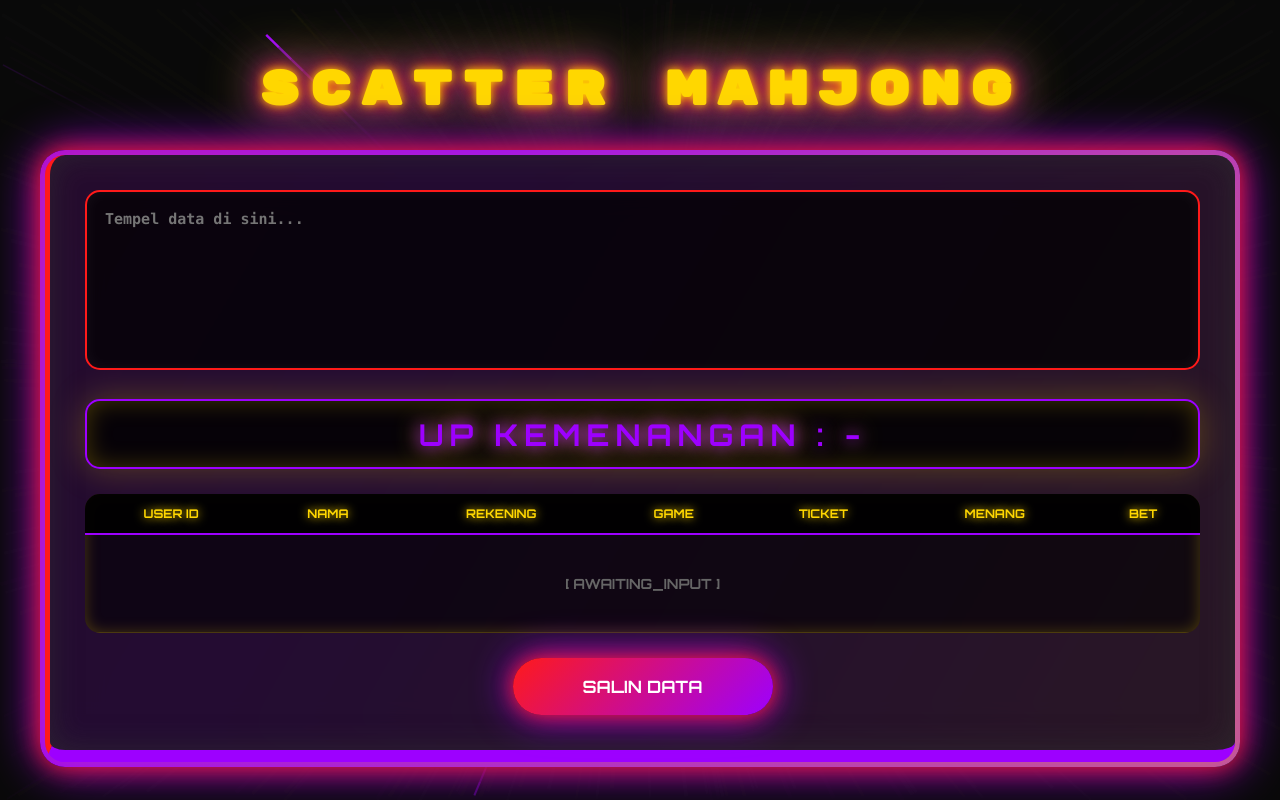
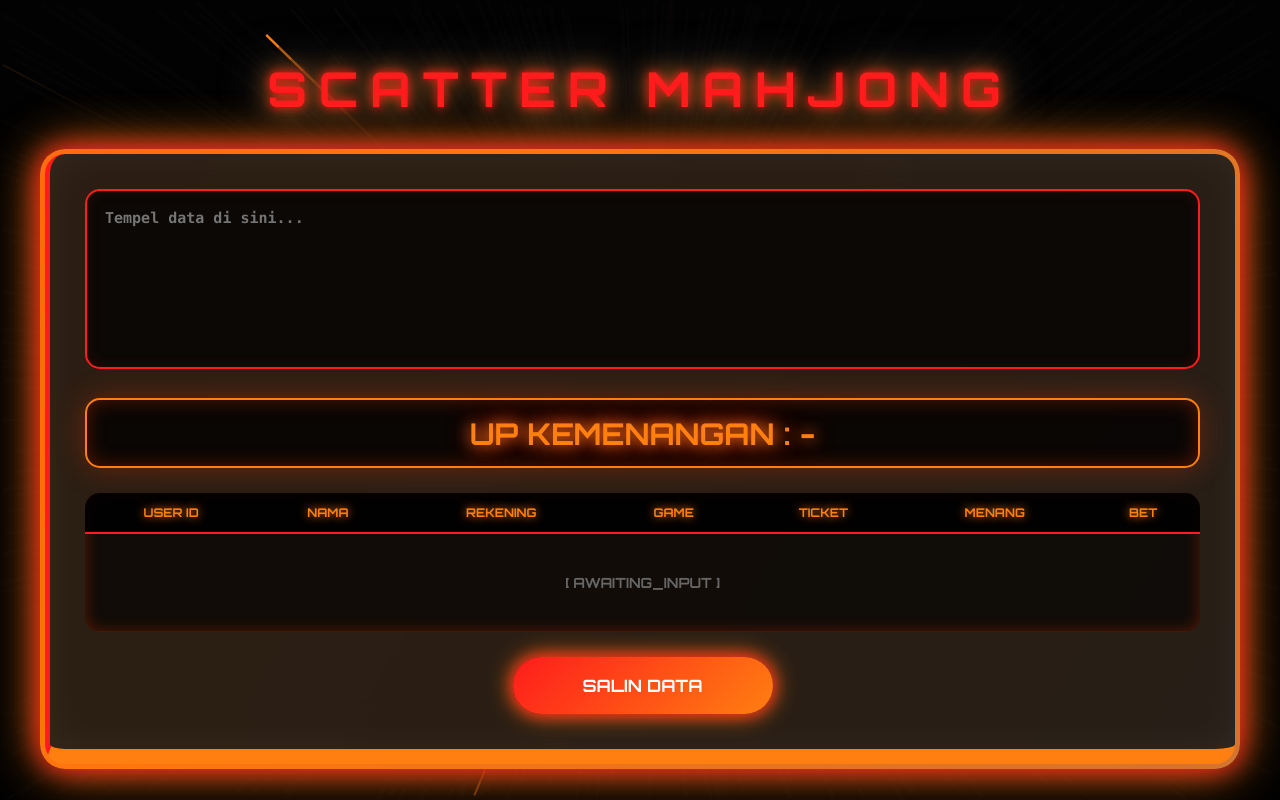
Before and after one commit to daniel-christo/scatter, a plain HTML site: page index.html in a window 1280 px wide. Drawn offline with Linux system fonts and the light colour scheme.

Commit message:
Update index.html

```diff
--- a/index.html
+++ b/index.html
@@ -2,186 +2,147 @@
 <html lang="id">
 <head>
 <meta charset="UTF-8">
-<title>Scatter Mahjong - Old Skull Luxurious</title>
-<link href="https://fonts.googleapis.com/css2?family=Orbitron:wght@500;700&family=Rubik+Mono+One&display=swap" rel="stylesheet">
+<title>Scatter Mahjong - Dark Boss Edition</title>
+<link href="https://fonts.googleapis.com/css2?family=Orbitron:wght@500;700&display=swap" rel="stylesheet">
 <style>
 :root {
-    --bg-dark: radial-gradient(circle at center, #0c0a0a, #1a0f0f 95%);
-    --gold: #ffd700;
-    --blood-red: #ff1a1a;
-    --neon-purple: #9d00ff;
-    --smoke-gray: rgba(50,50,50,0.6);
-    --panel-glass: rgba(15,15,15,0.85);
-    --glow-shadow: rgba(255,215,0,0.25);
-    --green-success: #39ff14;
+  --bg-main: radial-gradient(circle at center, #050505, #1a1a1a 90%);
+  --red: #ff1c1c;
+  --orange: #ff7f11;
+  --metal: #777777;
+  --green: #39ff14;
+  --panel-bg: rgba(20,20,20,0.9);
+  --shadow-glow: rgba(255, 60, 0, 0.3);
 }
 
 * { box-sizing: border-box; font-family: 'Orbitron', monospace; font-weight: 600; }
 body, html {
-    margin: 0; padding: 0;
-    width: 100%; height: 100%;
-    overflow: hidden;
-    background: var(--bg-dark);
-    display: flex; align-items: center; justify-content: center;
+  margin:0; padding:0; width:100%; height:100%;
+  background: var(--bg-main);
+  display:flex; justify-content:center; align-items:center;
+  overflow:hidden;
 }
 
-  /* Canvas particle & smoke effect */
-  #vortexCanvas { position: fixed; inset: 0; z-index: 0; pointer-events: none; }
+#vortexCanvas { position:fixed; inset:0; z-index:0; pointer-events:none; }
 
 .main-wrapper {
-    position: relative; z-index: 10;
-    width: 95%; max-width: 1200px;
-    display: flex; flex-direction: column; align-items: center;
+  position:relative; z-index:10; width:95%; max-width:1200px; display:flex; flex-direction:column; align-items:center;
 }
 
-  /* Header */
 .moving-h1 {
-    font-family: 'Rubik Mono One', monospace;
-    color: var(--gold);
-    font-size: 3rem;
-    letter-spacing: 10px;
-    margin-bottom: 25px;
-    text-transform: uppercase;
-    text-align: center;
-    text-shadow:
-      0 0 10px var(--gold),
-      0 0 20px var(--blood-red),
-      0 0 40px var(--neon-purple),
-      0 0 60px var(--gold);
+  color: var(--red);
+  font-size:3rem; letter-spacing:12px; text-transform:uppercase; margin-bottom:25px;
+  text-shadow: 0 0 10px var(--red),0 0 25px var(--orange),0 0 50px var(--metal);
   animation: floatMove 3s ease-in-out infinite;
 }
 
-  @keyframes floatMove {
-    0%,100% { transform: translateY(0); }
-    50% { transform: translateY(-7px); }
-  }
+@keyframes floatMove {0%,100%{transform:translateY(0);}50%{transform:translateY(-6px);}}
 
-  /* Outer glowing border */
 .container-outer {
   position: relative;
-    padding: 5px;
-    border-radius: 25px;
-    overflow: hidden;
-    width: 100%;
-    background: linear-gradient(120deg, var(--blood-red), var(--neon-purple), var(--gold));
-    background-size: 400% 400%;
+  padding:5px;
+  border-radius:25px;
+  overflow:hidden;
+  width:100%;
+  background: linear-gradient(120deg, var(--red), var(--orange), var(--metal));
+  background-size:400% 400%;
   animation: borderFlow 8s ease infinite;
-    box-shadow: 0 0 25px var(--blood-red), 0 0 50px var(--neon-purple);
+  box-shadow:0 0 25px var(--red),0 0 50px var(--orange);
 }
 
 @keyframes borderFlow {
-    0% { background-position: 0% 50%; }
-    50% { background-position: 100% 50%; }
-    100% { background-position: 0% 50%; }
+  0%{background-position:0% 50%;}
+  50%{background-position:100% 50%;}
+  100%{background-position:0% 50%;}
 }
 
-  /* Inner glassy panel */
 .container {
-    width: 100%;
-    padding: 35px;
-    background: var(--panel-glass);
+  width:100%;
+  padding:35px;
+  background: var(--panel-bg);
   backdrop-filter: blur(25px);
-    border-radius: 20px;
-    border-left: 5px solid var(--blood-red);
-    border-bottom: 12px solid var(--neon-purple);
-    position: relative; z-index: 1;
-    box-shadow: inset 0 0 30px var(--smoke-gray), 0 0 40px var(--glow-shadow);
-    transition: 0.3s;
+  border-radius:20px;
+  border-left:5px solid var(--red);
+  border-bottom:15px solid var(--orange);
+  box-shadow: inset 0 0 40px rgba(255,255,255,0.05), 0 0 50px var(--shadow-glow);
+  position: relative; z-index:1;
+  transition:0.3s;
 }
 
 textarea {
-    width: 100%; height: 180px;
-    background: rgba(0,0,0,0.75);
-    border: 2px solid var(--blood-red);
-    color: #fff; padding: 18px;
-    font-family: 'Consolas', monospace;
-    font-size: 15px; border-radius: 15px;
-    resize: none; outline: none;
-    box-shadow: inset 0 0 15px rgba(255,255,255,0.05);
-    transition: 0.3s;
+  width:100%; height:180px; padding:18px; font-family:'Consolas', monospace;
+  font-size:15px; border-radius:15px; resize:none; outline:none;
+  border:2px solid var(--red); background: rgba(0,0,0,0.75); color:#fff;
+  box-shadow: inset 0 0 15px rgba(255,60,0,0.1);
+  transition:0.3s;
+}
+textarea:focus {
+  border:2px solid var(--orange);
+  box-shadow:0 0 30px var(--orange),0 0 50px var(--red);
 }
 
-  textarea:focus {
-    border: 2px solid var(--neon-purple);
-    box-shadow: 0 0 35px var(--neon-purple), 0 0 55px var(--blood-red);
+#upInfo { width:100%; margin:25px 0; display:flex; justify-content:center; }
+#upSpan {
+  width:100%; height:70px; border-radius:15px;
+  display:flex; align-items:center; justify-content:center;
+  font-size:30px; color: var(--orange); background: rgba(0,0,0,0.8);
+  border:2px solid var(--orange);
+  text-shadow:0 0 15px var(--orange),0 0 25px var(--red);
+  box-shadow: inset 0 0 20px var(--shadow-glow),0 0 30px var(--shadow-glow);
+  user-select:none; transition:0.2s;
 }
-
-  /* UP Box */
-  #upInfo { width: 100%; margin: 25px 0; display: flex; justify-content: center; }
-  #upSpan {
-    display: flex; align-items: center; justify-content: center;
-    width: 100%; height: 70px;
-    background: rgba(0,0,0,0.85);
-    border: 2px solid var(--neon-purple);
-    font-size: 30px; color: var(--neon-purple);
-    letter-spacing: 6px; border-radius: 15px;
-    text-shadow: 0 0 15px var(--neon-purple), 0 0 25px var(--gold);
-    box-shadow: inset 0 0 25px var(--glow-shadow), 0 0 35px var(--glow-shadow);
-    transition: 0.2s; user-select: none;
-  }
-
-  /* Konslet big win effect */
 .konslet-text {
-    color: var(--green-success) !important;
-    text-shadow: 0 0 15px var(--green-success), 0 0 35px var(--green-success);
+  color: var(--green) !important;
+  text-shadow: 0 0 15px var(--green), 0 0 35px var(--green);
   animation: blink-konslet 0.15s infinite alternate !important;
 }
 .up-flash-konslet {
-    border-color: var(--green-success) !important;
+  border-color: var(--green) !important;
   animation: blink-konslet 0.12s infinite alternate !important;
 }
-  @keyframes blink-konslet {
-    0%,100% { opacity:1; filter: contrast(1.4); }
-    50% { opacity:0.2; filter: contrast(0.7); }
-  }
+@keyframes blink-konslet {0%,100%{opacity:1;filter:contrast(1.4);}50%{opacity:0.2;filter:contrast(0.7);}}
 
-  /* Button copy */
 .btn-copy {
-    margin-top: 25px;
-    padding: 18px 70px;
-    background: linear-gradient(135deg, var(--blood-red), var(--neon-purple));
-    color: #fff; border: none; font-size: 17px; border-radius: 50px;
-    cursor: pointer; outline: none;
-    box-shadow: 0 0 20px var(--blood-red), 0 0 40px var(--neon-purple);
-    transition: 0.3s ease;
+  margin-top:25px; padding:18px 70px; font-size:17px;
+  background: linear-gradient(135deg, var(--red), var(--orange));
+  color:#fff; border:none; border-radius:50px; cursor:pointer;
+  outline:none; transition:0.3s ease; box-shadow:0 0 15px var(--red),0 0 25px var(--orange);
 }
 .btn-copy:hover {
-    transform: scale(1.1);
-    box-shadow: 0 0 35px var(--blood-red), 0 0 60px var(--neon-purple);
+  transform:scale(1.1);
+  box-shadow:0 0 25px var(--red),0 0 50px var(--orange);
 }
-  .btn-copy:active { transform: scale(0.95); }
+.btn-copy:active {transform:scale(0.95);}
 
-  /* Table */
 .table-responsive {
-    width: 100%; margin-top: 25px; max-height: 300px; overflow-y: auto;
-    border-radius: 15px; background: rgba(0,0,0,0.6);
-    box-shadow: inset 0 0 15px var(--glow-shadow);
+  width:100%; margin-top:25px; max-height:280px; overflow-y:auto;
+  border-radius:15px; background:rgba(0,0,0,0.6);
+  box-shadow: inset 0 0 15px var(--shadow-glow);
 }
-  table { width: 100%; border-collapse: collapse; }
+table { width:100%; border-collapse:collapse; }
 thead th {
-    background: rgba(0,0,0,0.95); color: var(--gold);
-    padding: 12px; font-size: 12px; border-bottom: 2px solid var(--neon-purple);
-    text-shadow: 0 0 10px var(--gold); position: sticky; top: 0;
+  background: rgba(0,0,0,0.9); color: var(--orange); padding:12px;
+  font-size:12px; border-bottom:2px solid var(--red);
+  position: sticky; top:0; text-shadow:0 0 10px var(--orange);
 }
 tbody td {
-    padding: 12px; text-align: center; font-size: 14px;
-    border-bottom: 1px solid rgba(255,215,0,0.15);
-    color: var(--neon-purple); transition: transform 0.2s, background 0.2s;
+  padding:12px; text-align:center; color: var(--red); font-size:14px;
+  border-bottom:1px solid rgba(255,60,0,0.1); transition: transform 0.2s, background 0.2s;
 }
-  tbody tr:hover { background: rgba(255,0,0,0.15); transform: scale(1.02); }
+tbody tr:hover { background: rgba(255,60,0,0.15); transform: scale(1.02); }
+
 </style>
 </head>
 <body>
 
 <canvas id="vortexCanvas"></canvas>
-
 <div class="main-wrapper">
   <h1 class="moving-h1">SCATTER MAHJONG</h1>
   <div class="container-outer">
     <div class="container">
-      <textarea id="inputData" placeholder="Tempel data di sini..."></textarea>
+      <textarea id="inputData" placeholder="Tempel data di sini..." tabindex="1"></textarea>
       <div id="upInfo"><span id="upSpan">UP KEMENANGAN : -</span></div>
-      <div class="table-responsive">
+      <div class="table-responsive" tabindex="0">
         <table>
           <thead>
             <tr>
@@ -189,37 +150,37 @@
             </tr>
           </thead>
           <tbody id="tbodyBonus">
-            <tr><td colspan="7" style="color:#666; padding:40px;">[ AWAITING_INPUT ]</td></tr>
+            <tr><td colspan="7" style="color:#666; padding: 40px;">[ AWAITING_INPUT ]</td></tr>
           </tbody>
         </table>
       </div>
       <div style="text-align:center;">
-        <button class="btn-copy" onclick="copyTableData()">SALIN DATA</button>
+        <button class="btn-copy" id="btnCopy" tabindex="2" onclick="copyTableData()">SALIN DATA</button>
       </div>
     </div>
   </div>
 </div>
 
 <script>
-  // === Canvas vortex particles ===
 const vCanvas = document.getElementById('vortexCanvas');
 const vCtx = vCanvas.getContext('2d');
 let vParticles=[];
-  const colors=['#ff1a1a','#9d00ff','#ffd700'];
-  function resize(){vCanvas.width=innerWidth;vCanvas.height=innerHeight;}
-  window.addEventListener('resize', resize); resize();
-  class Part{constructor(){this.reset()} reset(){this.x=vCanvas.width/2;this.y=vCanvas.height/2;this.oldX=this.x;this.oldY=this.y;this.size=Math.random()*2+1;this.angle=Math.random()*Math.PI*2;this.speed=Math.random()*0.3+0.1;this.color=colors[Math.floor(Math.random()*colors.length)];} update(){this.oldX=this.x;this.oldY=this.y;this.x+=Math.cos(this.angle)*this.speed;this.y+=Math.sin(this.angle)*this.speed;this.speed*=1.035;if(this.x<0||this.x>vCanvas.width||this.y<0||this.y>vCanvas.height)this.reset();} draw(){vCtx.strokeStyle=this.color;vCtx.lineWidth=this.size;vCtx.beginPath();vCtx.moveTo(this.oldX,this.oldY);vCtx.lineTo(this.x,this.y);vCtx.stroke();}}
-  for(let i=0;i<120;i++) vParticles.push(new Part());
-  function animate(){vCtx.fillStyle='rgba(12,10,10,0.3)';vCtx.fillRect(0,0,vCanvas.width,vCanvas.height);vParticles.forEach(p=>{p.update();p.draw();});requestAnimationFrame(animate);}
+const colors=['#ff1c1c','#ff7f11','#777777'];
+function resize(){vCanvas.width=innerWidth; vCanvas.height=innerHeight;}
+window.addEventListener('resize',resize); resize();
+class Part{constructor(){this.reset()} reset(){this.x=vCanvas.width/2;this.y=vCanvas.height/2;this.oldX=this.x;this.oldY=this.y;this.size=Math.random()*2+1;this.angle=Math.random()*Math.PI*2;this.speed=Math.random()*0.3+0.1;this.color=colors[Math.floor(Math.random()*colors.length)];} update(){this.oldX=this.x;this.oldY=this.y;this.x+=Math.cos(this.angle)*this.speed;this.y+=Math.sin(this.angle)*this.speed; this.speed*=1.035;if(this.x<0||this.x>vCanvas.width||this.y<0||this.y>vCanvas.height)this.reset();} draw(){vCtx.strokeStyle=this.color;vCtx.lineWidth=this.size;vCtx.beginPath();vCtx.moveTo(this.oldX,this.oldY);vCtx.lineTo(this.x,this.y);vCtx.stroke();}}
+for(let i=0;i<120;i++)vParticles.push(new Part());
+function animate(){vCtx.fillStyle='rgba(5,5,5,0.3)';vCtx.fillRect(0,0,vCanvas.width,vCanvas.height);vParticles.forEach(p=>{p.update();p.draw();});requestAnimationFrame(animate);}
 animate();
 
-  // === Parsing & Table logic ===
 const ta=document.getElementById("inputData");
 const upBox=document.getElementById("upSpan");
 
+function formatRibuan(num){return num.toString().replace(/\B(?=(\d{3})+(?!\d))/g,",");}
+
 ta.addEventListener("input",function(){
   const text=(this.value||"").trim();
-    if(!text){upBox.textContent="UP KEMENANGAN : -";upBox.classList.remove("up-flash-konslet");document.getElementById("tbodyBonus").innerHTML='<tr><td colspan="7" style="color:#666; padding:40px;">[ AWAITING_INPUT ]</td></tr>';return;}
+  if(!text){upBox.textContent="UP KEMENANGAN : -"; upBox.classList.remove("up-flash-konslet"); document.getElementById("tbodyBonus").innerHTML='<tr><td colspan="7" style="color:#666; padding: 40px;">[ AWAITING_INPUT ]</td></tr>'; return;}
   const blocks=text.split(/\n\s*\n/);
   const rows=blocks.map(parseBlock).filter(Boolean);
   renderTable(rows);
@@ -229,12 +190,12 @@
   let lines=block.split('\n');
   let data={userId:"-",permainan:"-",ticket:"-",menang:0,taruhan:0};
   let ticketMatches=block.match(/\d{18,20}/g);
-    if(ticketMatches){let freq={};ticketMatches.forEach(t=>freq[t]=(freq[t]||0)+1);data.ticket=Object.keys(freq).reduce((a,b)=>freq[a]>freq[b]?a:b);}
+  if(ticketMatches){let freq={}; ticketMatches.forEach(t=>freq[t]=(freq[t]||0)+1); data.ticket=Object.keys(freq).reduce((a,b)=>freq[a]>freq[b]?a:b);}
   lines.forEach((line,i)=>{
-      let clean=line.trim(), l=clean.toLowerCase();
+    let clean=line.trim(); let l=clean.toLowerCase();
     if(l.includes("mahjong")||l.includes("ways")||l.includes("wild bandito")||l.includes("lucky neko")||l.includes("pg soft")||l.includes("pragmatic")) data.permainan=clean;
-      if(l.includes("credit")){let val=extractMoney(clean);if(val===0&&lines[i+1]) val=extractMoney(lines[i+1]);data.menang+=val;}
-      if(l.includes("debit")){let val=extractMoney(clean);if(val===0&&lines[i+1]) val=extractMoney(lines[i+1]);data.taruhan=val;}
+    if(l.includes("credit")){let val=extractMoney(clean); if(val===0&&lines[i+1]) val=extractMoney(lines[i+1]); data.menang+=val;}
+    if(l.includes("debit")){let val=extractMoney(clean); if(val===0&&lines[i+1]) val=extractMoney(lines[i+1]); data.taruhan=val;}
     if(clean.length>=3&&clean.length<=15&&/^[a-zA-Z0-9_]+$/.test(clean)&&!/(idr|credit|debit|ext|pg|balance|mahjong|ways|wild|neko)/i.test(l)) data.userId=clean;
   });
   if(data.permainan==="-"&&lines[0]) data.permainan=lines[0].trim();
@@ -242,13 +203,12 @@
 }
 function extractMoney(str){return parseInt(str.replace(/[.,]/g,"").replace(/[^\d]/g,""))||0;}
 function renderTable(rows){
-    const tbody=document.getElementById("tbodyBonus"); tbody.innerHTML="";
-    upBox.classList.remove("up-flash-konslet");
+  const tbody=document.getElementById("tbodyBonus"); tbody.innerHTML=""; upBox.classList.remove("up-flash-konslet");
   rows.forEach(r=>{
     let up=r.taruhan>0?(r.menang/r.taruhan):0;
     upBox.textContent=`UP KEMENANGAN : ${Math.round(up)} x`;
     let tr=document.createElement("tr");
-      let isBigWin=up>=300;if(isBigWin) upBox.classList.add("up-flash-konslet");
+    let isBigWin=up>=300; if(isBigWin) upBox.classList.add("up-flash-konslet");
     const flashClass=isBigWin?'class="konslet-text"':'';
     tr.innerHTML=`
       <td ${flashClass}>${r.userId}</td>
@@ -256,19 +216,19 @@
       <td ${flashClass}>-</td>
       <td ${flashClass}>${r.permainan}</td>
       <td style="font-size:11px;">${r.ticket}</td>
-        <td ${flashClass} style="color:#fff;">${r.menang.toLocaleString('id-ID')}</td>
-        <td ${flashClass} style="color:var(--gold);">${r.taruhan.toLocaleString('id-ID')}</td>
+      <td ${flashClass} style="color:#fff;">${formatRibuan(r.menang)}</td>
+      <td ${flashClass} style="color:var(--orange);">${formatRibuan(r.taruhan)}</td>
     `;
     tbody.appendChild(tr);
   });
 }
 function copyTableData(){
-    const btn=document.querySelector(".btn-copy"); let out="";
+  const btn=document.getElementById("btnCopy"); let out="";
   document.querySelectorAll("#tbodyBonus tr").forEach(tr=>{
     let tds=tr.querySelectorAll("td");
-      if(tds.length===7&&tds[0].innerText!=="[ AWAITING_INPUT ]") out+=Array.from(tds).map(td=>td.innerText).join("\t")+"\n";
+    if(tds.length===7 && tds[0].innerText!=="[ AWAITING_INPUT ]") out+=Array.from(tds).map(td=>td.innerText).join("\t")+"\n";
   });
-    if(out){navigator.clipboard.writeText(out).then(()=>{btn.innerText="BERHASIL DISALIN!";setTimeout(()=>{btn.innerText="SALIN DATA";},1200);});}
+  if(out){navigator.clipboard.writeText(out).then(()=>{btn.innerText="BERHASIL DISALIN!"; setTimeout(()=>{btn.innerText="SALIN DATA";},1200);});}
 }
 </script>
 </body>
```
Lines whose indentation alone changed are shown as unchanged.
